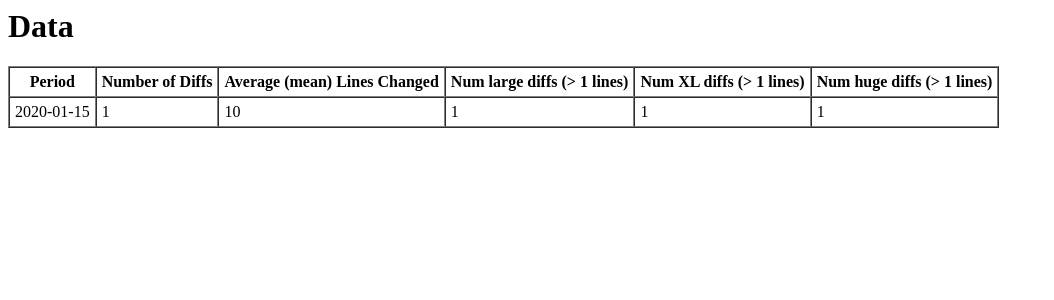
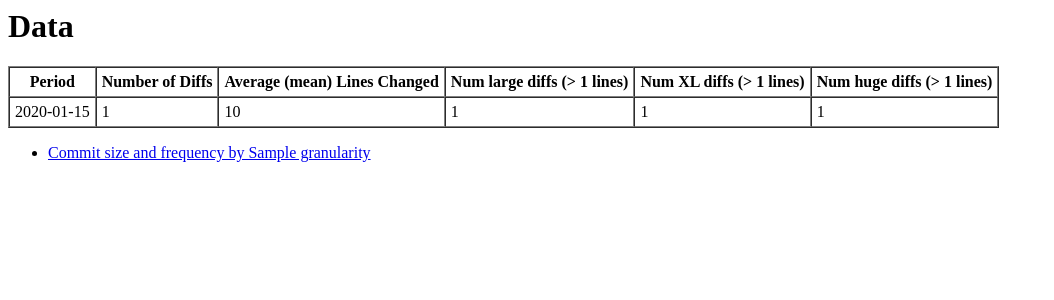
Before and after one commit to TidalLabs/django-phabricator, a Django app: template dj_phab/templates/dj_phab/data_table.html in a window 1280 px wide. Shown: the top 300 px of the page, without its empty margins (0-1054 px from the left). Run offline with Django 3.2, Linux system fonts and the light colour scheme; the template is opened without the code that fills it: most values are stand-ins (such as "Sample title", 1, 10 or a date in 2020).

Commit message:
add nav to all pages

```diff
--- a/dj_phab/templates/dj_phab/base.html
+++ b/dj_phab/templates/dj_phab/base.html
@@ -13,13 +13,18 @@
 
 {% block body %}
 
-    {% block djp_nav %}
-    {% endblock djp_nav %}
-
     {% block djp_main %}
     {% endblock djp_main %}
 
     {% block djp_footer %}
+        {% block djp_nav %}
+            <ul>
+                {% for granularity in granularities %}
+                    <li><a href="{% url 'djp-basic_granular' granularity=granularity %}">Commit size and frequency by {{ granularity }}</a>
+                {% endfor %}
+            </ul>
+        {% endblock djp_nav %}
+
     {% endblock djp_footer %}
 
 {% endblock body %}
--- a/dj_phab/templates/dj_phab/index.html
+++ b/dj_phab/templates/dj_phab/index.html
@@ -6,8 +6,4 @@
 
 <h1>View Stats</h1>
 
-<ul>
-	<li><a href="{% url 'djp-basic' %}">Commit size and frequency</a></li>
-</ul>
-
 {% endblock djp_main %}
```
